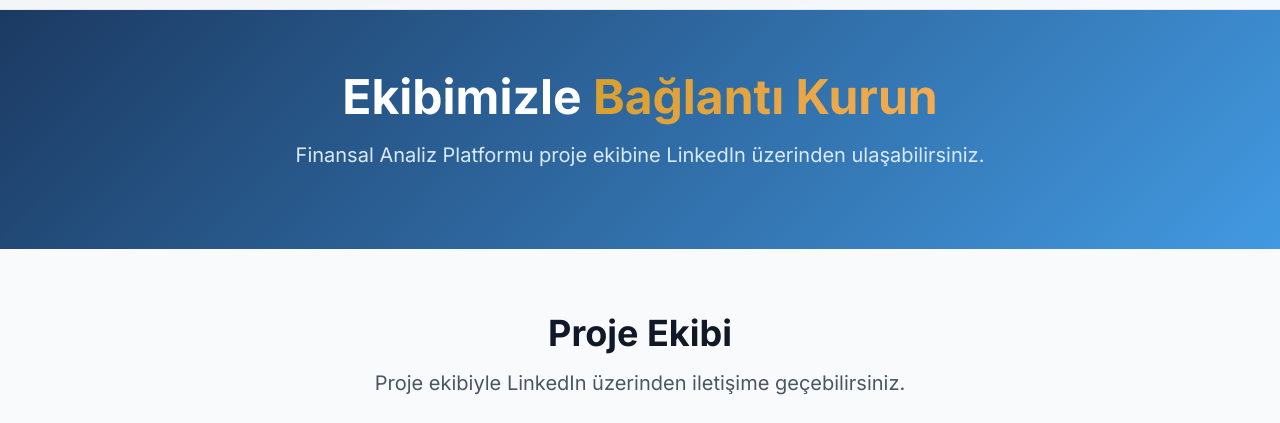
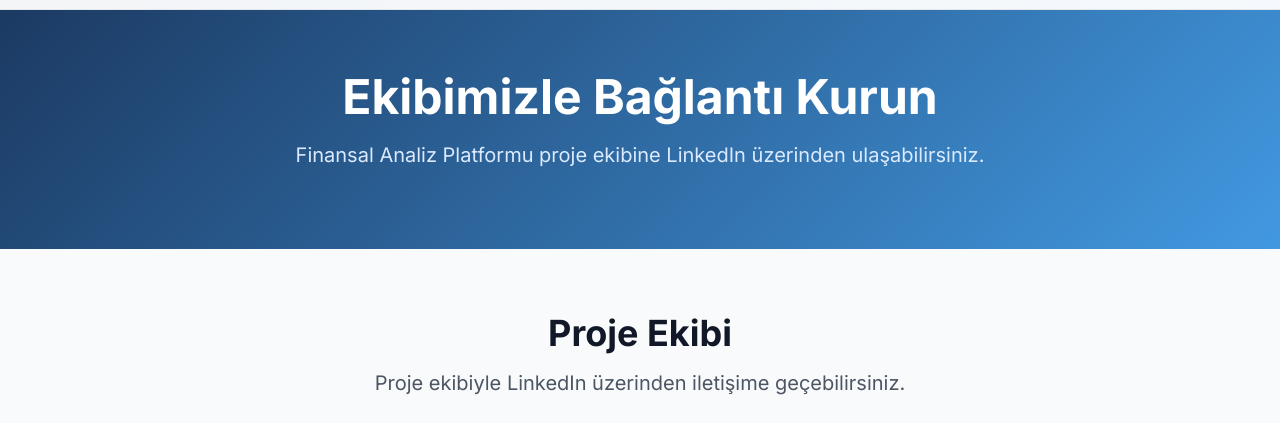
Before and after one commit to Ali-Demir-58/Bitirme, a website: page iletisim.html in a window 1280 px wide. Shown: the part 55-478 px from the top of the page. Drawn offline with nearby package versions, Linux system fonts and the light colour scheme.

Commit message:
Update iletisim.html

```diff
--- a/iletisim.html
+++ b/iletisim.html
@@ -129,7 +129,7 @@
     <section class="pt-28 pb-14 sm:pt-32 sm:pb-20 gradient-bg">
         <div class="max-w-7xl mx-auto px-4 sm:px-6 lg:px-8 text-center">
             <h1 class="text-4xl sm:text-5xl font-bold text-white mb-5">
-                Ekibimizle <span class="text-gradient">Bağlantı Kurun</span>
+                Ekibimizle Bağlantı Kurun
             </h1>
             <p class="text-base sm:text-xl text-blue-100 max-w-3xl mx-auto leading-relaxed">
                 Finansal Analiz Platformu proje ekibine LinkedIn üzerinden ulaşabilirsiniz.
```
